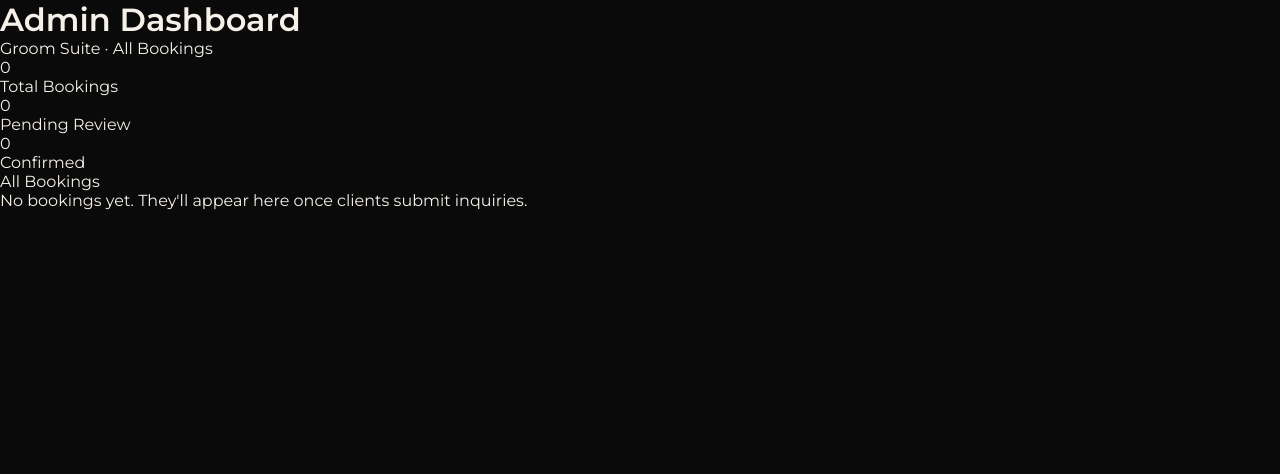
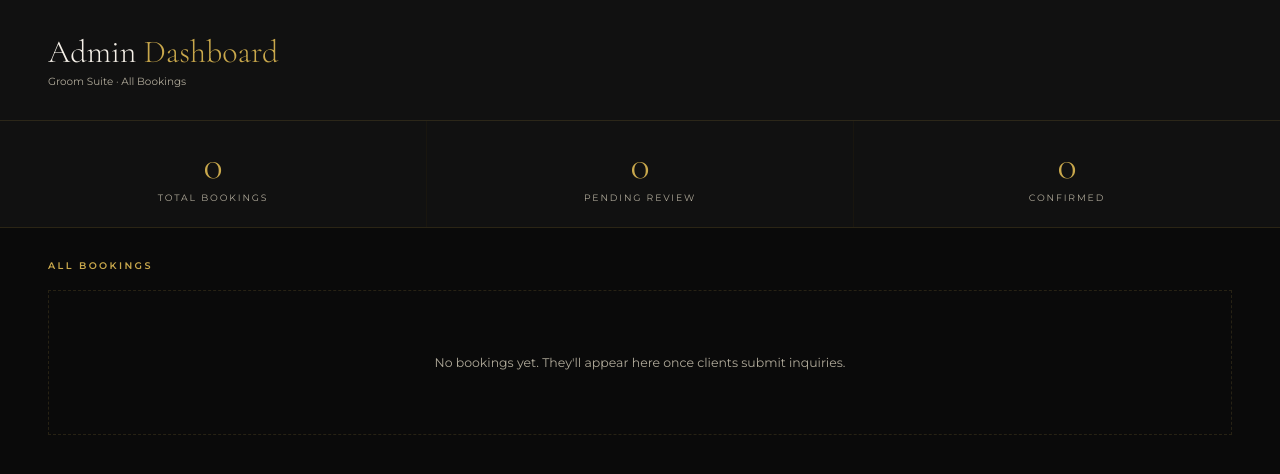
Before and after one commit to marshakprograms/groom-suite, a Flask app: page /admin in a window 1280 px wide. Shown: the part 74-548 px from the top of the page. Run offline with Flask 3, Linux system fonts and the light colour scheme; a user stored in the database is signed in; data that the repository does not hold is empty.

Commit message:
CSS styling added to admin dashboard

```diff
--- a/static/css/style.css
+++ b/static/css/style.css
@@ -167,3 +167,129 @@ body {
 .form-field input:focus,
 .form-field select:focus,
 .form-field textarea:focus { border-color: var(--gold); }
+
+/* ADMIN */
+.admin-header {
+  padding: 2rem 3rem;
+  background: var(--black-2);
+  border-bottom: 1px solid rgba(201,168,76,0.15);
+}
+.admin-title {
+  font-family: var(--font-display);
+  font-size: 2rem;
+  font-weight: 300;
+}
+.admin-title span { color: var(--gold); }
+.admin-meta { font-size: 0.65rem; color: var(--white-dim); margin-top: 0.25rem; }
+
+.stats-bar {
+  display: grid;
+  grid-template-columns: repeat(3, 1fr);
+  gap: 1px;
+  background: rgba(201,168,76,0.08);
+  border-bottom: 1px solid rgba(201,168,76,0.1);
+}
+.stat-card {
+  background: var(--black-2);
+  padding: 1.5rem 2rem;
+  text-align: center;
+}
+.stat-value {
+  font-family: var(--font-display);
+  font-size: 2.5rem;
+  font-weight: 300;
+  color: var(--gold);
+  line-height: 1;
+}
+.stat-label {
+  font-size: 0.58rem;
+  letter-spacing: 0.2em;
+  text-transform: uppercase;
+  color: var(--white-dim);
+  margin-top: 0.4rem;
+}
+
+.admin-body { padding: 2rem 3rem; }
+.table-header {
+  display: flex;
+  align-items: center;
+  justify-content: space-between;
+  margin-bottom: 1.2rem;
+}
+.table-title {
+  font-size: 0.6rem;
+  letter-spacing: 0.25em;
+  text-transform: uppercase;
+  color: var(--gold);
+  font-weight: 600;
+}
+
+.bookings-table {
+  width: 100%;
+  border-collapse: collapse;
+  font-size: 0.74rem;
+}
+.bookings-table th {
+  text-align: left;
+  font-size: 0.55rem;
+  letter-spacing: 0.2em;
+  text-transform: uppercase;
+  color: var(--gold-dim);
+  font-weight: 600;
+  padding: 0.75rem 1rem;
+  border-bottom: 1px solid rgba(201,168,76,0.15);
+  background: var(--black-2);
+}
+.bookings-table td {
+  padding: 1rem;
+  border-bottom: 1px solid rgba(255,255,255,0.04);
+  color: var(--white);
+  font-weight: 300;
+}
+.bookings-table tr:hover td { background: rgba(201,168,76,0.03); }
+
+.client-name { font-weight: 500; font-size: 0.8rem; }
+.client-email { font-size: 0.65rem; color: var(--white-dim); margin-top: 2px; }
+
+.badge {
+  display: inline-flex;
+  align-items: center;
+  gap: 0.3rem;
+  padding: 0.25rem 0.65rem;
+  font-size: 0.55rem;
+  letter-spacing: 0.12em;
+  text-transform: uppercase;
+  font-weight: 600;
+  border: 1px solid;
+}
+.badge-confirmed { border-color: rgba(46,204,113,0.4); color: #2ecc71; background: rgba(46,204,113,0.07); }
+.badge-pending   { border-color: rgba(201,168,76,0.4); color: var(--gold); background: rgba(201,168,76,0.07); }
+.badge-rejected  { border-color: rgba(231,76,60,0.4); color: #e74c3c; background: rgba(231,76,60,0.07); }
+
+.action-btns { display: flex; gap: 0.4rem; }
+.action-btn {
+  padding: 0.35rem 0.75rem;
+  font-size: 0.6rem;
+  letter-spacing: 0.1em;
+  text-transform: uppercase;
+  font-family: var(--font-body);
+  font-weight: 500;
+  border: 1px solid;
+  background: transparent;
+  cursor: pointer;
+  transition: all 0.15s;
+  text-decoration: none;
+  display: inline-block;
+}
+.action-confirm { border-color: rgba(46,204,113,0.4); color: #2ecc71; }
+.action-confirm:hover { background: rgba(46,204,113,0.1); }
+.action-reject { border-color: rgba(231,76,60,0.3); color: #e74c3c; }
+.action-reject:hover { background: rgba(231,76,60,0.08); }
+
+.empty-state {
+  text-align: center;
+  padding: 4rem 2rem;
+  color: var(--white-dim);
+  font-size: 0.78rem;
+  border: 1px dashed rgba(201,168,76,0.15);
+}
```
